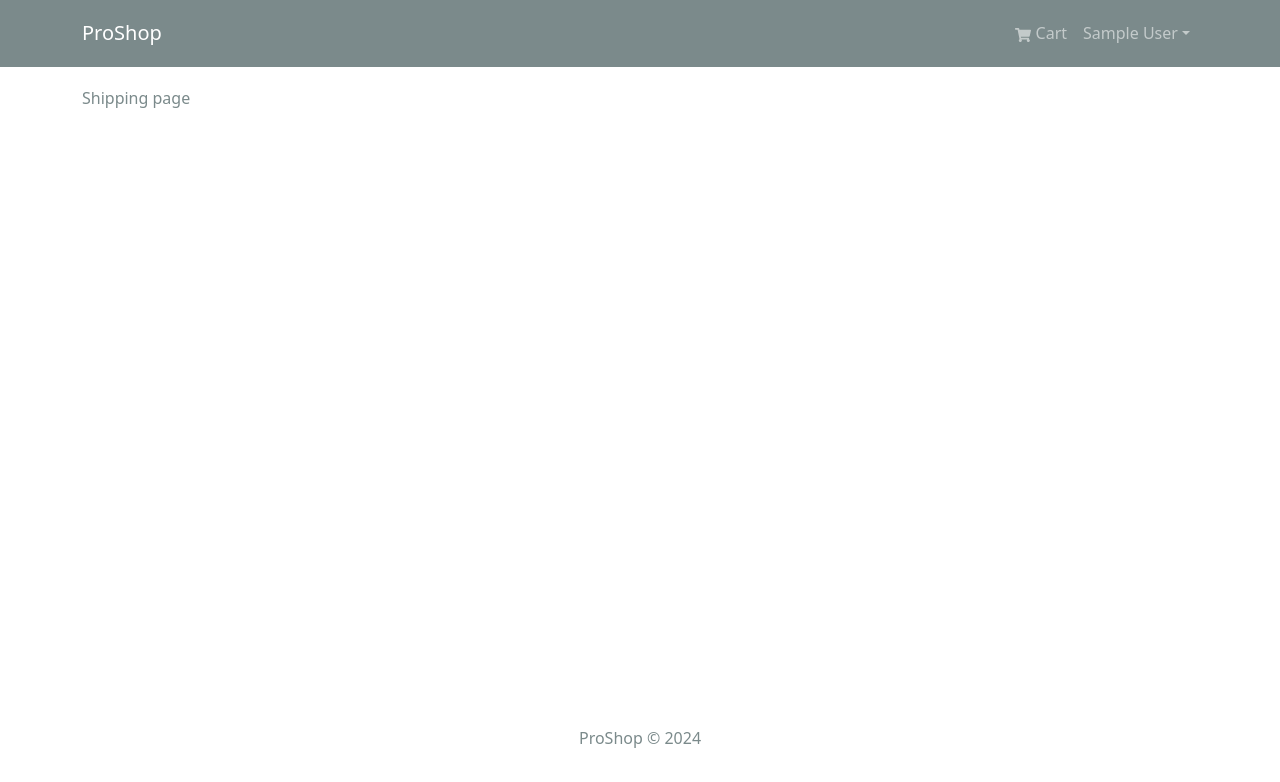
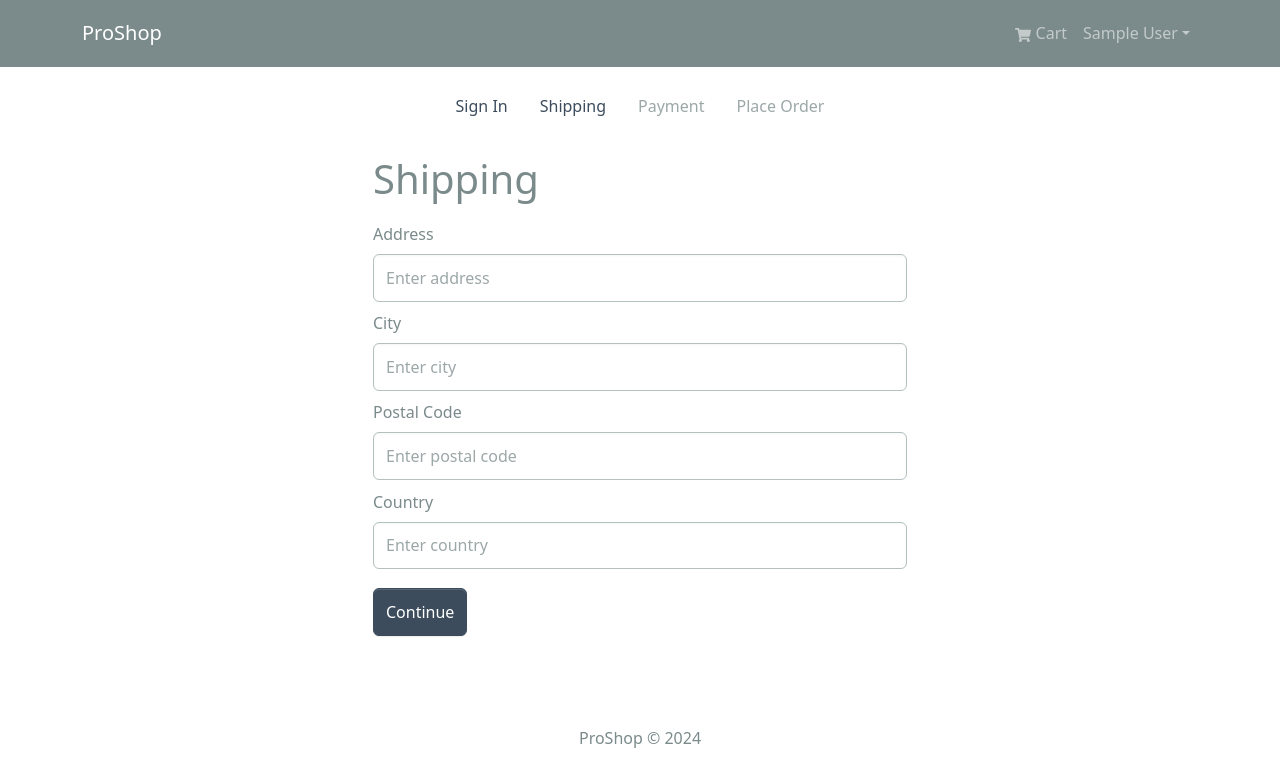
Before and after one commit to kotwal-aizaz/proshop, a React (Create React App) app in the folder frontend/: page /shipping in a window 1280 px wide. Shown: the top 782 px of the page. Built offline with nearby package versions, Linux system fonts and the light colour scheme; sample sign-in values are in the browser's storage.

Commit message:
feat: shipping page

```diff
--- /dev/null
+++ b/frontend/src/components/CheckoutSteps.jsx
@@ -0,0 +1,55 @@
+import { Nav } from "react-bootstrap";
+import { LinkContainer } from "react-router-bootstrap";
+
+const CheckoutSteps = ({ step1, step2, step3, step4 }) => {
+  return (
+    <Nav className="justify-content-center mb-4">
+      {/* step1 starts */}
+      <Nav.Item>
+        {step1 ? (
+          <LinkContainer to={"/login"}>
+            <Nav.Link>Sign In</Nav.Link>
+          </LinkContainer>
+        ) : (
+          <Nav.Link disabled>Sign In</Nav.Link>
+        )}
+      </Nav.Item>
+      {/* step1 ends */}
+      {/* step2 starts */}
+      <Nav.Item>
+        {step2 ? (
+          <LinkContainer to={"/shipping"}>
+            <Nav.Link>Shipping</Nav.Link>
+          </LinkContainer>
+        ) : (
+          <Nav.Link disabled>Shipping</Nav.Link>
+        )}
+      </Nav.Item>
+      {/* step2 ends */}
+      {/* step3 starts */}
+      <Nav.Item>
+        {step3 ? (
+          <LinkContainer to={"/payment"}>
+            <Nav.Link>Payment</Nav.Link>
+          </LinkContainer>
+        ) : (
+          <Nav.Link disabled>Payment</Nav.Link>
+        )}
+      </Nav.Item>
+      {/* step3 ends */}
+      {/* step4 starts */}
+      <Nav.Item>
+        {step4 ? (
+          <LinkContainer to={"/placeorder"}>
+            <Nav.Link>Place Order</Nav.Link>
+          </LinkContainer>
+        ) : (
+          <Nav.Link disabled>Place Order</Nav.Link>
+        )}
+      </Nav.Item>
+      {/* step4 ends */}
+    </Nav>
+  );
+};
+
+export default CheckoutSteps;
--- a/frontend/src/index.js
+++ b/frontend/src/index.js
@@ -19,17 +19,23 @@ import store from "./store";
 import CartScreen from "./screens/CartScreen";
 import LoginScreen from "./screens/LoginScreen";
 import RegisterScreen from "./screens/RegisterScreen";
-
+import ShippingScreen from "./screens/ShippingScreen";
+import PrivateRoute from "./components/PrivateRoute";
 const router = createBrowserRouter(
   createRoutesFromElements(
     <Route path="/" element={<App />}>
+      {/* Public Routes */}
       <Route index path="/" element={<HomeScreen />} />
       <Route path="/product/:id" element={<ProductScreen />} />
       <Route path="/cart" element={<CartScreen />} />
       <Route path="/login" element={<LoginScreen />} />
       <Route path="/register" element={<RegisterScreen />} />
-      <Route path="/shipping" element={<div>Shipping page</div>} />
-      <Route path="/profile" element={<div>Profile Page</div>} />
+      {/* Private Routes */}
+      <Route element={<PrivateRoute />}>
+        <Route path="/shipping" element={<ShippingScreen />} />
+        <Route path="/profile" element={<div>Profile Page</div>} />
+        <Route path="/payment" element={<div>Payment Page</div>} />
+      </Route>
     </Route>
   )
 );
--- /dev/null
+++ b/frontend/src/screens/ShippingScreen.jsx
@@ -0,0 +1,92 @@
+import { useEffect, useState } from "react";
+import { Form, Button } from "react-bootstrap";
+import FormContainer from "../components/FormContainer";
+import { useDispatch, useSelector } from "react-redux";
+import { useNavigate } from "react-router-dom";
+import { saveShippingAddress } from "../slices/cartSlice";
+import { toast } from "react-toastify";
+import CheckoutSteps from "../components/CheckoutSteps";
+const ShippingScreen = () => {
+  const { shippingAddress } = useSelector((state) => state.cart);
+  const [address, setAddress] = useState(shippingAddress?.address || "");
+  const [city, setCity] = useState(shippingAddress?.city || "");
+  const [postalCode, setPostalCode] = useState(
+    shippingAddress?.postalCode || ""
+  );
+  const [country, setCountry] = useState(shippingAddress?.country || "");
+
+  const dispatch = useDispatch();
+  const navigate = useNavigate();
+
+  useEffect(() => {});
+  const submitHandler = (e) => {
+    e.preventDefault();
+    try {
+      dispatch(saveShippingAddress({ address, city, postalCode, country }));
+      navigate("/payment");
+    } catch (error) {
+      toast.error(error.data.message || error);
+    }
+  };
+  return (
+    <FormContainer>
+      <CheckoutSteps step1 step2 />
+      <h1>Shipping</h1>
+      <Form onSubmit={submitHandler}>
+        {/* address starts */}
+        <Form.Group controlId="address" className="my-2">
+          <Form.Label>Address</Form.Label>
+          <Form.Control
+            type="text"
+            placeholder="Enter address"
+            value={address}
+            onChange={(e) => setAddress(e.target.value)}
+            required
+          />
+        </Form.Group>
+        {/* address ends */}
+        {/* city starts */}
+        <Form.Group controlId="city" className="my-2">
+          <Form.Label>City</Form.Label>
+          <Form.Control
+            type="text"
+            placeholder="Enter city"
+            value={city}
+            onChange={(e) => setCity(e.target.value)}
+            required
+          />
+        </Form.Group>
+        {/* city ends */}
+        {/* postal code starts */}
+        <Form.Group controlId="postalCode" className="my-2">
+          <Form.Label>Postal Code</Form.Label>
+          <Form.Control
+            type="text"
+            placeholder="Enter postal code"
+            value={postalCode}
+            onChange={(e) => setPostalCode(e.target.value)}
+            required
+          />
+        </Form.Group>
+        {/* postal code ends */}
+        {/* country starts */}
+        <Form.Group controlId="country" className="my-2">
+          <Form.Label>Country</Form.Label>
+          <Form.Control
+            type="text"
+            placeholder="Enter country"
+            value={country}
+            onChange={(e) => setCountry(e.target.value)}
+            required
+          />
+        </Form.Group>
+        {/* country ends */}
+        <Button type="submit" variant="primary" className="my-2">
+          Continue
+        </Button>
+      </Form>
+    </FormContainer>
+  );
+};
+
+export default ShippingScreen;
--- a/frontend/src/slices/cartSlice.js
+++ b/frontend/src/slices/cartSlice.js
@@ -3,7 +3,7 @@ import { updateCart } from "../utils/cartUtils";
 
 const initialState = localStorage.getItem("cart")
   ? JSON.parse(localStorage.getItem("cart"))
-  : { cartItems: [] };
+  : { cartItems: [], shippingAddress: {}, paymentMethod: "PayPal" };
 
 const cartSlice = createSlice({
   name: "cart",
@@ -29,8 +29,13 @@ const cartSlice = createSlice({
       );
       return updateCart(state);
     },
+    saveShippingAddress: (state, action) => {
+      state.shippingAddress = action.payload;
+      return updateCart(state);
+    },
   },
 });
 
-export const { addToCart, removeFromCart } = cartSlice.actions;
+export const { addToCart, removeFromCart, saveShippingAddress } =
+  cartSlice.actions;
 export default cartSlice.reducer;
```
